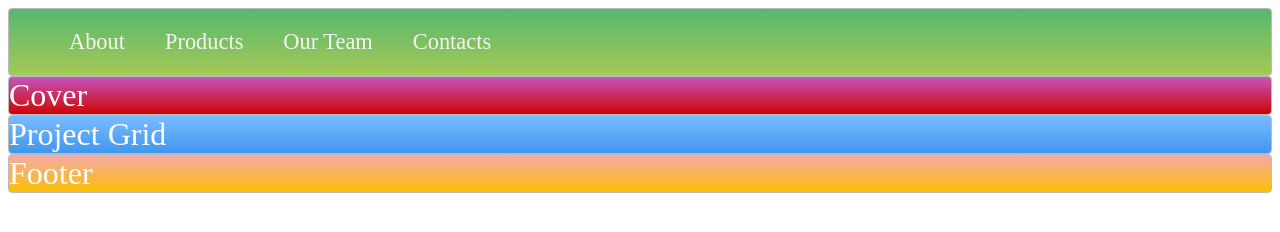
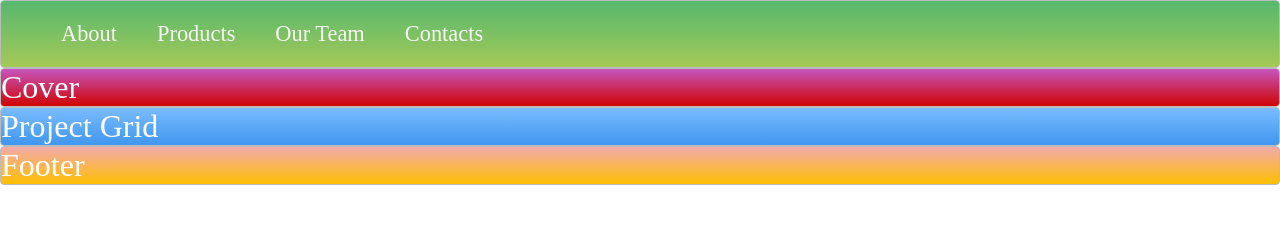
Before and after one commit to Germain712/ZM_Layout_Mastery, a plain HTML site: page index.html in a window 1280 px wide. Drawn offline with Linux system fonts and the light colour scheme.

Commit message:
removed the bodies default margin

```diff
--- a/style.css
+++ b/style.css
@@ -1,3 +1,7 @@
+body {
+  margin: auto 0;
+}
+
 .zone {
   /* padding: 30px 50px;
   margin: 40px 60px; */
```
